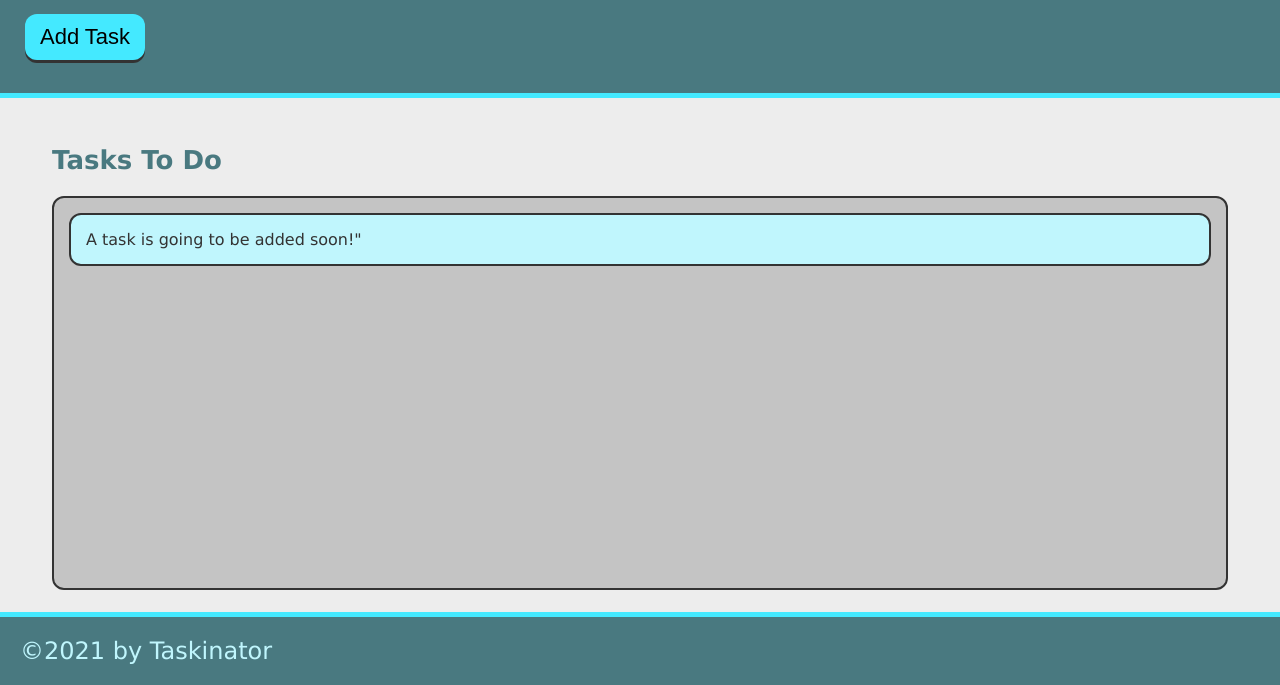
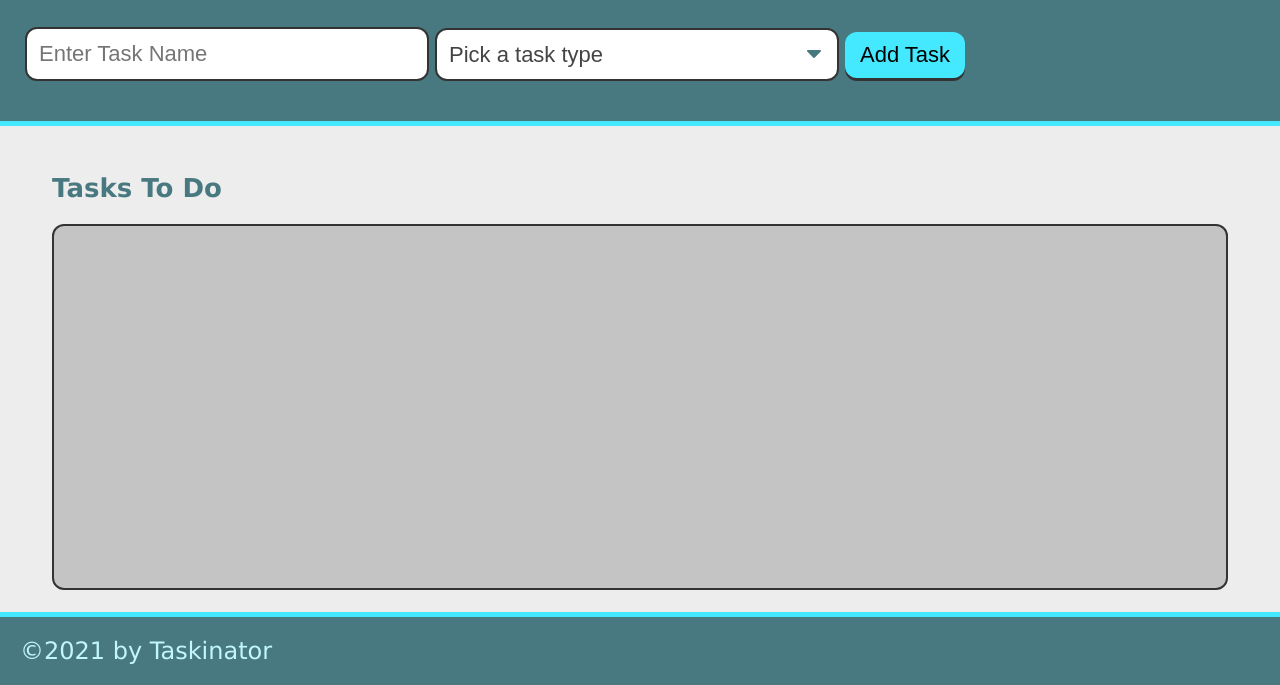
Before and after one commit to Patrena94/Taskinator, a plain HTML site: page index.html in a window 1280 px wide. Shown: the part 115-800 px from the top of the page. Drawn offline with Linux system fonts and the light colour scheme; files whose address does not match are found by name.

Commit message:
added form edited JS to interact with index

```diff
--- a/assets/JS/script.js
+++ b/assets/JS/script.js
@@ -1,11 +1,12 @@
-var buttonEl = document.querySelector("#save-task");
+var formEl = document.querySelector("#task-form");
 var tasksToDoEl = document.querySelector("#tasks-to-do");
-var createTaskHandler = function(){
+
+var createTaskHandler = function(event){
+    event.preventDefault();
+
 var listItemEl = document.createElement("li");
 listItemEl.className = "task-item";
 listItemEl.textContent = "This is a new task.";
 tasksToDoEl.appendChild(listItemEl);
 };
-buttonEl.addEventListener("click", createTaskHandler);
-
-console.log(buttonEl);
+formEl.addEventListener("submit", createTaskHandler);
--- a/index.html
+++ b/index.html
@@ -13,14 +13,27 @@
 <header>
     <h1 class="page-title"> Taskinator </h1>
     <p>Click the button below to add a new task!</p>
-    <button class="btn" id="save-task">Add Task</button>
+    <form id="task-form">
+    <div class="form-group">
+        <input type="text" name="task-name" placeholder="Enter Task Name"/>
+        </div>
+    <div class="form-group">
+        <select name="task-type"class ="select-dropdown">
+        <option value = ""disabled selected>Pick a task type</option>
+        <option value = "Print">Print</option>
+        <option value = "web">Web</option>
+        <option value = "Mobile">Mobile</option>
+    </select>
+</div>
+<div class ="form-group">
+    <button class="btn" id="save-task" type="submit">Add Task</button>
+</div>
+    </form>
 </header>
 <main class="page-content">
     <section class ="task-list-wrapper">
     <h2 class="list-title">Tasks To Do</h2>
-    <ul class ="task-list" id="tasks-to-do">
-        <li class="task-item"> A task is going to be added soon!"</li>
-    </ul>
+    <ul class ="task-list" id="tasks-to-do"></ul>
 </section>
 </main>
     <script src="./assets/js/script.js"></script>
```
